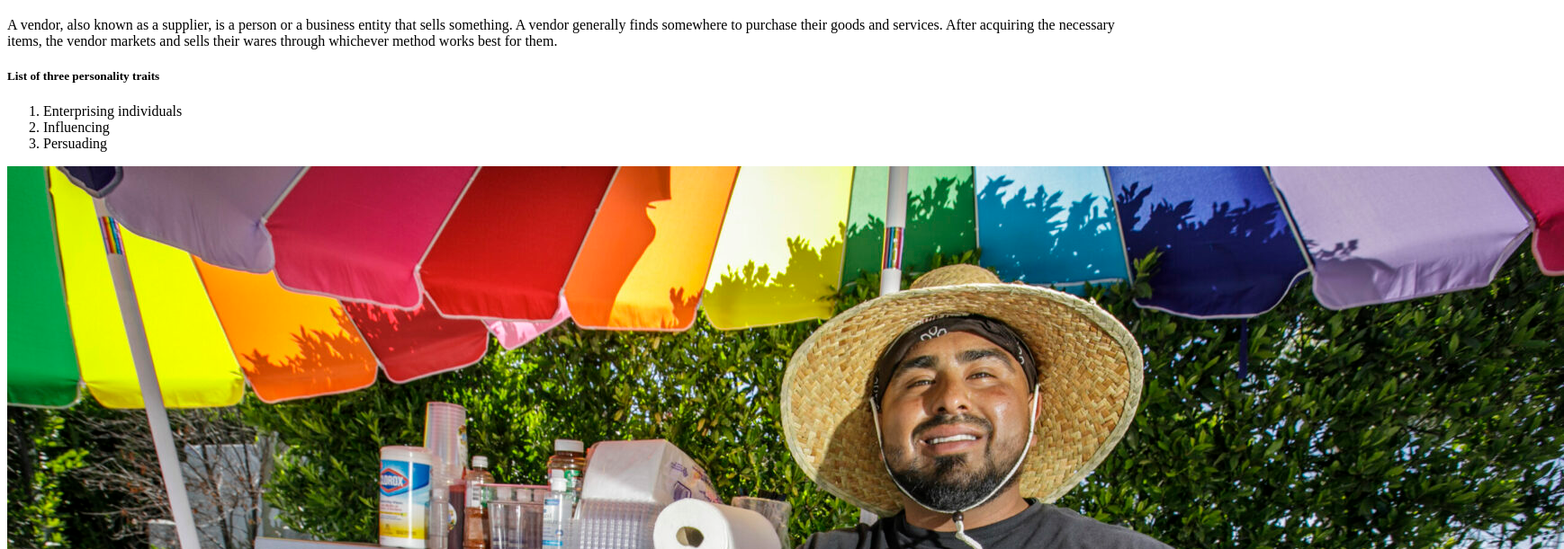
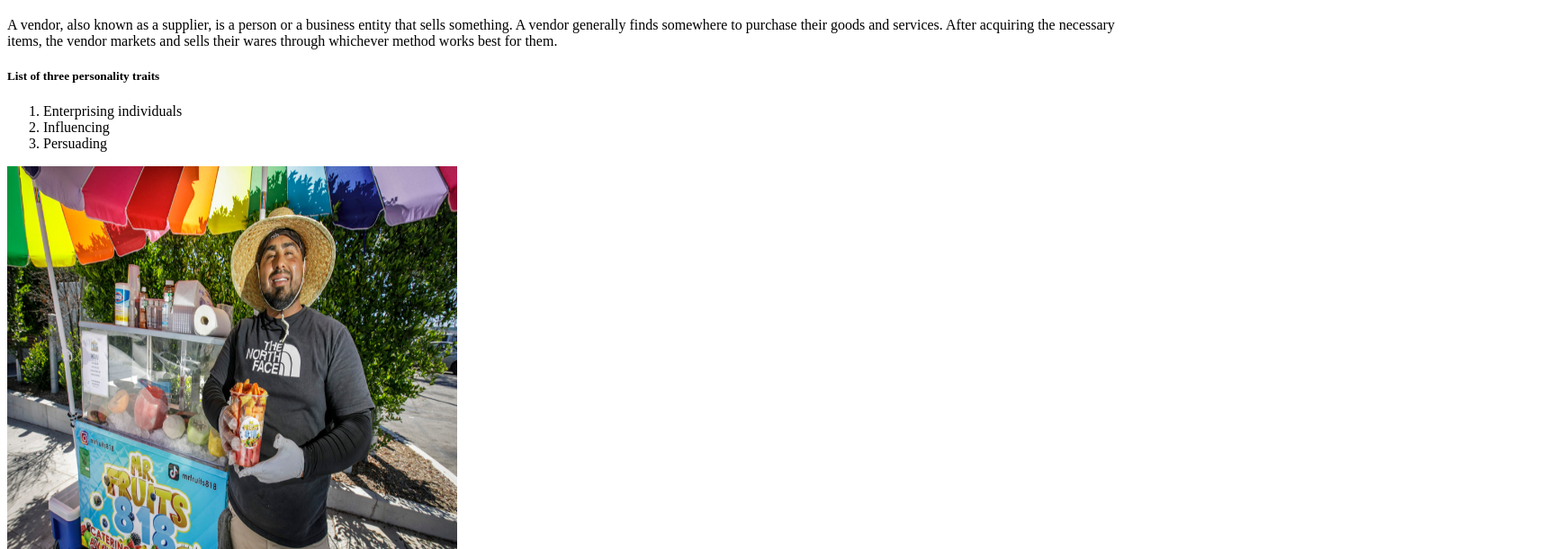
Before and after one commit to 44-563-WebApps-F23/44563-webapps-f23-assignment3-LahariAug, a plain HTML site: page bonus.html in a window 1280 px wide. Shown: the part 61-672 px from the top of the page at 90% size, 1738 px wide, since content can reach past the window. Drawn offline with Linux system fonts and the light colour scheme.

Commit message:
Update bonus.html

```diff
--- a/bonus.html
+++ b/bonus.html
@@ -17,7 +17,7 @@
         <li>Influencing</li>
         <li>Persuading</li>
     </ol>
-    <img src="Vendor.jpg" alt="Vendor">
+    <img src="Vendor.jpg" width="500" height="500" alt="Vendor">
     <br>
     <a href="index.html">Back to index.html</a>
 </body>
```
